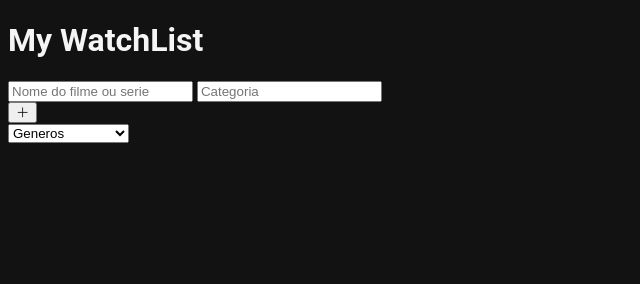
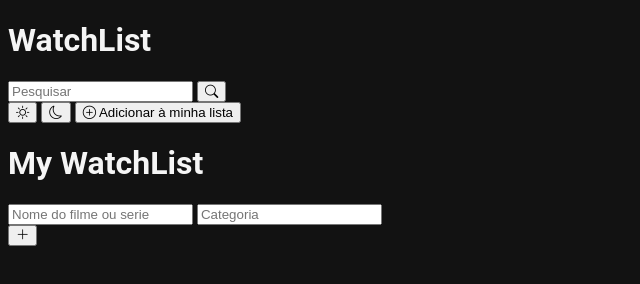
Before and after one commit to Johnny7xd/watchlist, a website: page index.html in a window 1280 px wide. Shown: the whole page, without its empty margins (0-640 px from the left). Drawn offline with nearby package versions, Linux system fonts and the light colour scheme.

Commit message:
Adicionado novos botões

```diff
--- a/index.html
+++ b/index.html
@@ -12,6 +12,20 @@
 
 <body>
 
+    <header>
+        <h1>WatchList</h1>
+        <input type="text" placeholder="Pesquisar">
+        <button><i class="bi bi-search"></i></button>
+        <div class="box">
+            <button id="toggle" class="bi bi-sun"></button>
+            <button id="toggle" class="bi bi-moon"></button>
+            <button type="submit" id="btn" class="btn btn-primary btn-add">
+                <i class="bi bi-plus-circle"></i> Adicionar à minha lista
+            </button>
+
+        </div>
+
+    </header>
     <main>
         <h1>My WatchList</h1>
         <div class="container">
@@ -26,25 +40,10 @@
                     <i class="bi bi-plus-lg"></i>
                 </button>
             </div>
+            <div class="lista">
+                <ul id="list"></ul>
+            </div>
 
-            <select name="filtrarFilme" id="filtrarFilme" class="form-select w-50">
-                <option value="">Generos</option>
-                <option value="acao">Ação</option>
-                <option value="aventura">Aventura</option>
-                <option value="comedia">Comédia</option>
-                <option value="drama">Drama</option>
-                <option value="suspense">Suspense</option>
-                <option value="terror">Terror</option>
-                <option value="romance">Romance</option>
-                <option value="ficcaoCientifica">Ficção Científica</option>
-                <option value="documentario">Documentário</option>
-                <option value="animacao">Animação</option>
-                <option value="dorama">Dorama</option>
-                <option value="anime">Anime</option>
-                <option value="musical">Musical</option>
-                <option value="lgbt">LGBT</option>
-
-            </select>
         </div>
     </main>
 
```
